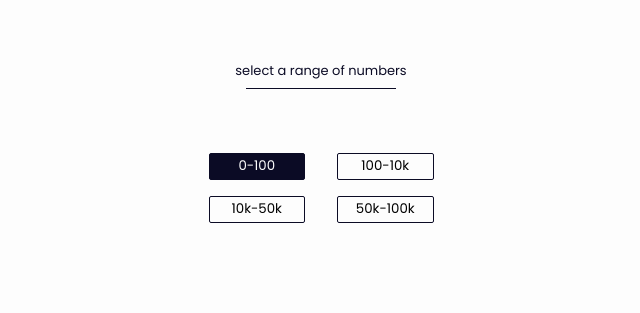
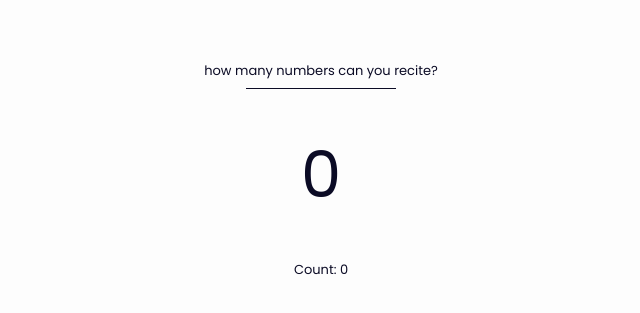
Before and after one commit to Aditi002-holo/oboeSyuji, a plain HTML site: page index.html in a window 1280 px wide. Both pictures are taken after a click on the button "0-100". Shown: the part 83-396 px from the top of the page, without its empty margins (319-959 px from the left). Drawn offline with Linux system fonts and the light colour scheme.

Commit message:
Add layout change feature

```diff
--- a/index.html
+++ b/index.html
@@ -21,12 +21,19 @@
             <p class="sub-title">select a range of numbers</p>
             <div class="line"></div>
             <div class="btn-wrapper">
-                <button class="range-btn" id="range-easy">0-100</button>
-                <button class="range-btn" id="range-intermediate">100-10k</button>
-                <button class="range-btn" id="range-hard">10k-50k</button>
-                <button class="range-btn" id="range-expert">50k-100k</button>
+                <button class="range-btn" data-value="0">0-100</button>
+                <button class="range-btn" data-value="100">100-10k</button>
+                <!-- <button class="range-btn" data-value="10000">10k-50k</button>
+                <button class="range-btn" data-value="50000">50k-100k</button> -->
+            </div>
+
+            <div class="recite-content">
+                <p class="recite-number">0</p>
+                <p>Count: <span class="count">0</span></p>
             </div>
         </main>
     </div>
+
+    <script src="./src/js/app.js"></script>
 </body>
 </html>
--- a/src/js/app.js
+++ b/src/js/app.js
@@ -0,0 +1,20 @@
+// how many numbers can you recite?
+const subTitieEl = document.querySelector('.sub-title')
+const rangeBtnEl = document.querySelectorAll('.range-btn')
+
+rangeBtnEl.forEach(function(rangeBtn) {
+    rangeBtn.addEventListener('click',function() {
+        subTitieEl.textContent = 'how many numbers can you recite?'
+        let initialValue = rangeBtn.dataset.value
+        console.log(initialValue)
+
+        document.querySelector('.btn-wrapper').style.display = "none"
+
+        document.querySelector('.recite-content').style.display = "initial"
+        document.querySelector('.recite-number').innerHTML = initialValue
+    })
+})
+// rangeBtnEl.addEventListener('click', function() {
+//     subTitieEl.textContent = 'how many numbers can you recite?'
+//     console.log('change success')
+// })
--- a/src/styles/styles.css
+++ b/src/styles/styles.css
@@ -72,19 +72,22 @@ p {
     border: #0b0b25 1.4px solid;
     border-radius: 2px;
     cursor: pointer;
-
+    transition: 0.3s;
     padding: 0.2em 1em;
 }
 
 .range-btn:hover,
-.range-btn:focus,
-.range-btn:active {
+.range-btn:focus {
     color: #fdfdfd;
     background: #0b0b25;
 }
 
 /* Content */
 
+.recite-content {
+    display: none;
+}
+
 .recite-number {
     font-size: 4rem;
     margin: 0.6em 0;
```
Also changed, not shown: src/pages/content.html (deleted, +0 -31 lines).
